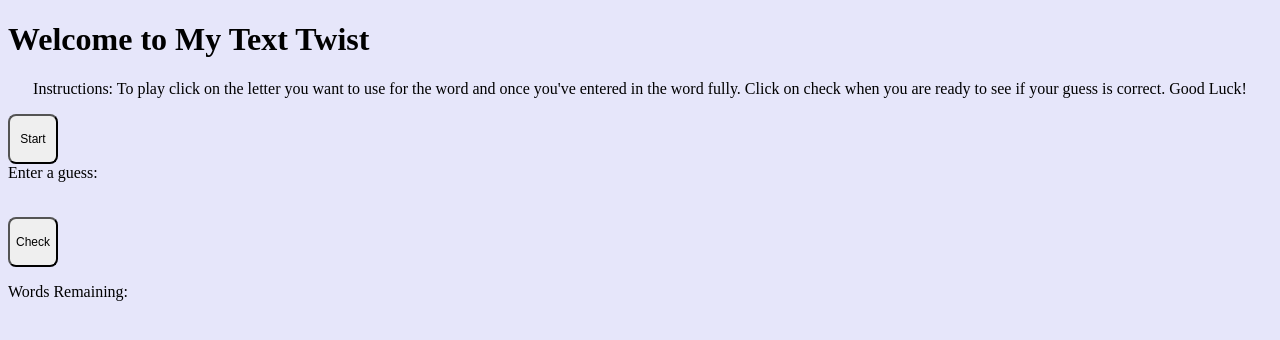
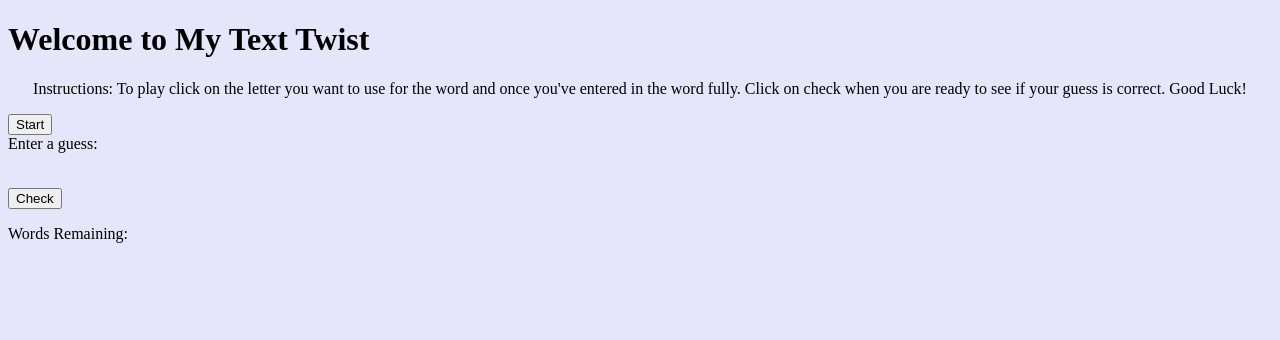
Before and after one commit to emevans2020/CISC472texttwist, a PHP site: page / in a window 1280 px wide. Shown: the top 340 px of the page. Run offline with PHP 8.4, Linux system fonts and the light colour scheme; some libraries are stand-ins or nearby versions.

Commit message:
I'm trying

```diff
--- a/index.css
+++ b/index.css
@@ -7,7 +7,7 @@
 	text-align: center;
 }
 
-button{
+btn.btn-primary-rack-button{
 	height: 50px;
 	width: 50px;
 	text-align: center;
```
